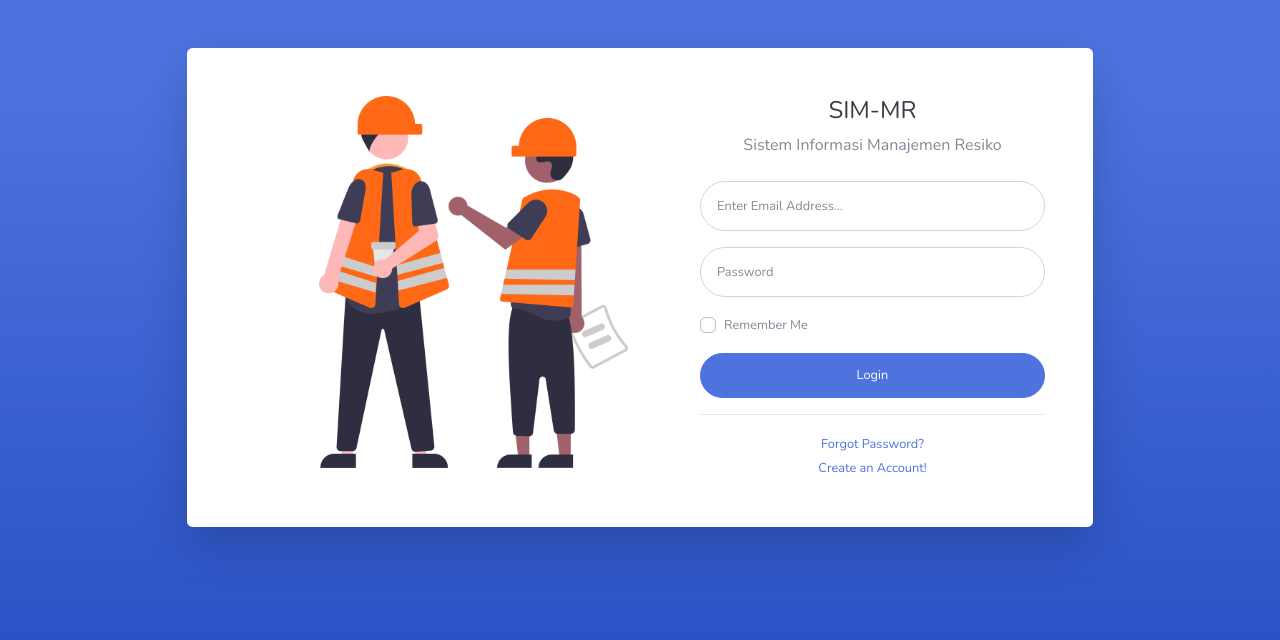
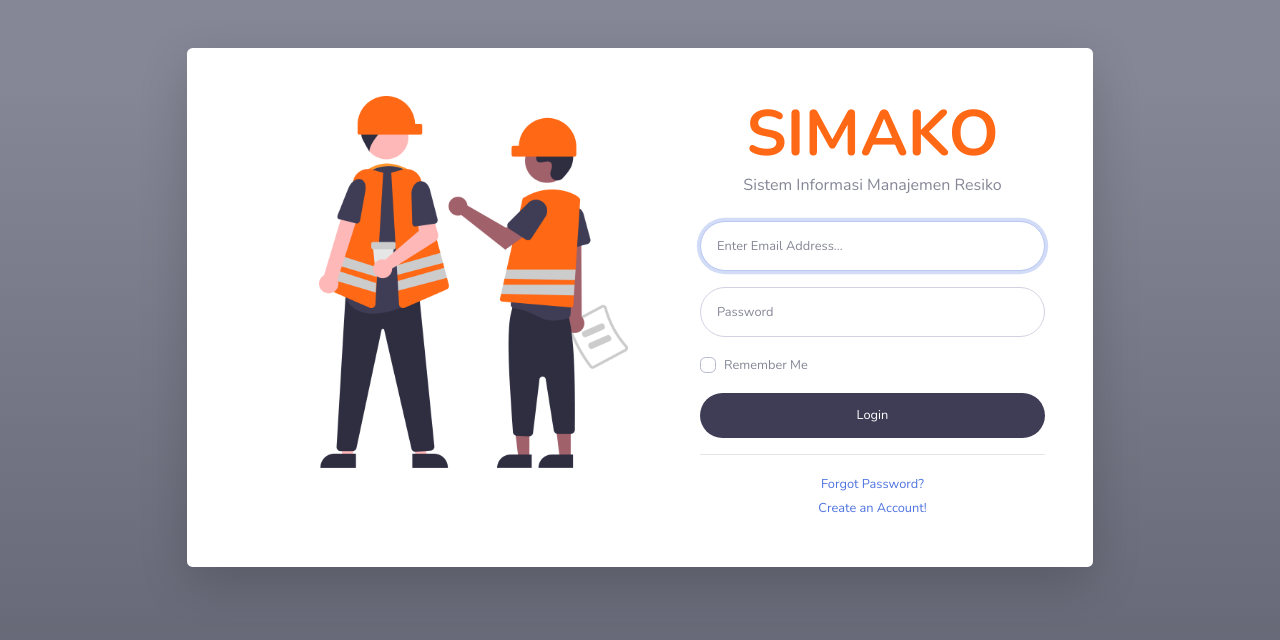
Before and after one commit to riyansasaja/simako, a CodeIgniter app: page /simako/ in a window 1280 px wide. Shown: the top 640 px of the page. Run offline with CodeIgniter, Linux system fonts and the light colour scheme.

Commit message:
perbaiki login controller dan tampilan (1)'

```diff
--- a/application/controllers/Auth.php
+++ b/application/controllers/Auth.php
@@ -4,8 +4,46 @@ defined('BASEPATH') or exit('No direct script access allowed');
 class Auth extends CI_Controller
 {
 
+    public function __construct()
+    {
+        parent::__construct();
+        $this->load->library('form_validation');
+        $this->load->helper('form');
+    }
+
     public function index()
     {
-        $this->load->view('auth/login');
+
+        // form validation rules
+        $this->form_validation->set_rules('email', 'Email', 'required|trim|valid_email', [
+            'required' => 'Musti isi ini neh!',
+            'valid_email' => 'isi email yang betul kwa!'
+        ]);
+        $this->form_validation->set_rules('password', 'password', 'required|trim|min_length[8]', [
+            'min_length' => 'Password harus 8 charakter',
+            'required' => 'Musti isi bro'
+        ]);
+
+
+        if ($this->form_validation->run() == FALSE) {
+            # code...
+            $this->load->view('auth/login');
+        } else {
+            $this->_login();
+        }
+    }
+
+
+    private function _login()
+    {
+        $email = $this->input->post('email', true);
+        $password = $this->input->post('password', true);
+        if ($email == 'kpd@gmail.com' && $password == '12345678') {
+            redirect('dashboard/kpd');
+        } elseif ($email == 'bidang@gmail.com' && $password == '12345678') {
+            redirect('dashboard/');
+        } else {
+            echo 'email or password wrong';
+        }
     }
 }
--- a/application/views/auth/login.php
+++ b/application/views/auth/login.php
@@ -18,9 +18,12 @@
     <!-- Custom styles for this template-->
     <link href="<?= base_url('assets/') ?>css/sb-admin-2.min.css" rel="stylesheet">
 
+    <!-- costum css -->
+    <link href="<?= base_url('assets/') ?>css/costum.css" rel="stylesheet">
+
 </head>
 
-<body class="bg-gradient-primary">
+<body class="bg-gradient-secondary">
 
     <div class="container">
 
@@ -40,15 +43,18 @@
                             <div class="col-lg-6">
                                 <div class="p-5">
                                     <div class="text-center">
-                                        <h1 class="h4 text-gray-900">SIM-MR</h1>
+                                        <h1 class="h4 text-utama text-tebal judul">SIMAKO</h1>
                                         <p class="mb-4">Sistem Informasi Manajemen Resiko</p>
                                     </div>
-                                    <form class="user">
+                                    <form method="POST" action="" class="user">
                                         <div class="form-group">
-                                            <input type="email" class="form-control form-control-user" id="exampleInputEmail" aria-describedby="emailHelp" placeholder="Enter Email Address...">
+                                            <input type="text" class="form-control form-control-user" id="exampleInputEmail" aria-describedby="emailHelp" placeholder="Enter Email Address..." name="email" autofocus>
+                                            <?= form_error('email', '<p class="text-danger text-center small">', '</p'); ?>
+
                                         </div>
                                         <div class="form-group">
-                                            <input type="password" class="form-control form-control-user" id="exampleInputPassword" placeholder="Password">
+                                            <input type="password" class="form-control form-control-user" id="exampleInputPassword" placeholder="Password" name="password">
+                                            <?= form_error('password', '<p class="text-danger text-center small">', '</p'); ?>
                                         </div>
                                         <div class="form-group">
                                             <div class="custom-control custom-checkbox small">
@@ -57,11 +63,7 @@
                                                     Me</label>
                                             </div>
                                         </div>
-                                        <a href="index.html" class="btn btn-primary btn-user btn-block">
-                                            Login
-                                        </a>
-
-
+                                        <button type="submit" class="btn btn-block btn-user bg-kedua text-white">Login</button>
                                     </form>
                                     <hr>
                                     <div class="text-center">
--- /dev/null
+++ b/assets/css/costum.css
@@ -0,0 +1,22 @@
+.text-utama {
+  color: #ff6814;
+}
+
+.text-kedua {
+  color: #3f3d56;
+}
+
+.judul {
+  font-weight: bold;
+  font-size: 64px;
+  margin: 0px;
+  padding: 0;
+}
+
+.bg-utama {
+  background-color: #ff6814;
+}
+
+.bg-kedua {
+  background-color: #3f3d56;
+}
```
